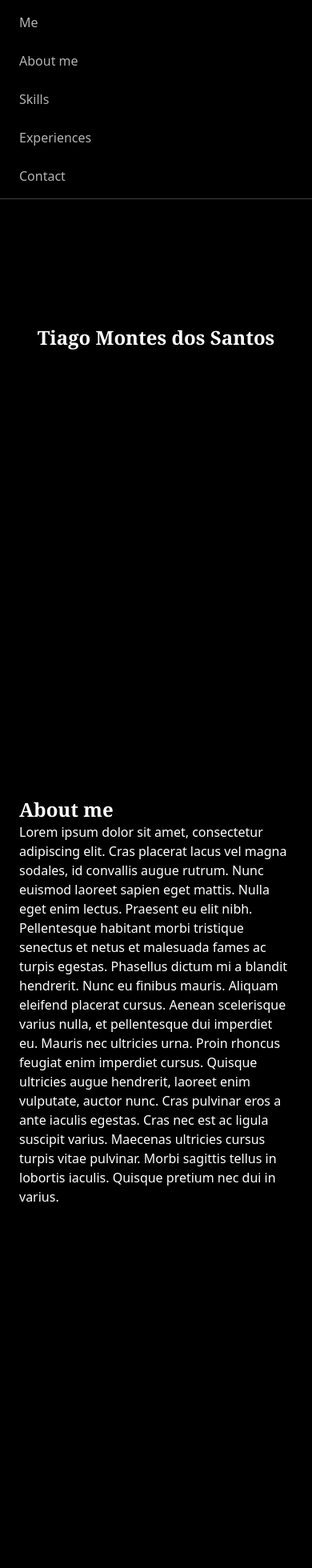
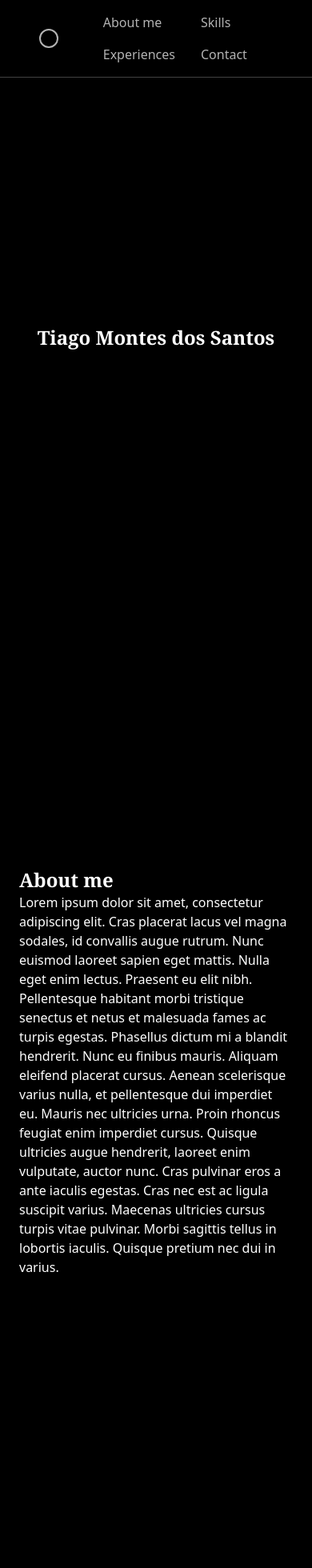
Before and after one commit to TiagoMontes/portfolio, a Next.js app: page / in a window 390 px wide. Shown: the top 1960 px of the page at 80% size. Built offline with nearby package versions, Linux system fonts and the light colour scheme.

Commit message:
refactor: adjusting mobile version

```diff
--- a/src/app/page.tsx
+++ b/src/app/page.tsx
@@ -1,28 +1,10 @@
 import Footer from "@/components/Footer";
-import BtnScroll from "@/components/BtnScroll";
+import Header from "@/components/Header";
 
 export default function Home() {
   return (
     <div className="flex flex-col items-center justify-center bg-black text-white gap-8 ">
-      <header className="fixed top-0 w-full z-10">
-        <ul className="flex gap-2 flex-col lg:flex-row p-2 border-b border-[rgb(66,66,66)]">
-          <li>
-            <BtnScroll id="index">Me</BtnScroll>
-          </li>
-          <li>
-            <BtnScroll id="about-me">About me</BtnScroll>
-          </li>
-          <li>
-            <BtnScroll id="skills">Skills</BtnScroll>
-          </li>
-          <li>
-            <BtnScroll id="experiences">Experiences</BtnScroll>
-          </li>
-          <li>
-            <BtnScroll id="contact">Contact</BtnScroll>
-          </li>
-        </ul>
-      </header>
+      <Header />
 
       <main className="flex flex-col gap-32 px-6">
         <section
@@ -34,8 +16,8 @@ export default function Home() {
           </h1>
         </section>
 
-        <section id="about-me" className="flex flex-col h-screen pt-6">
-          <h1 className="font-bold font-serif text-2xl">About me</h1>
+        <section id="about-me" className="flex flex-col h-screen lg:pt-6 pt-16">
+          <h1 className="font-bold font-serif text-2xl pt-12">About me</h1>
           <p>
             Lorem ipsum dolor sit amet, consectetur adipiscing elit. Cras
             placerat lacus vel magna sodales, id convallis augue rutrum. Nunc
@@ -53,8 +35,8 @@ export default function Home() {
           </p>
         </section>
 
-        <section id="skills" className="flex flex-col h-screen pt-6">
-          <h1 className="font-bold font-serif text-2xl">Skills</h1>
+        <section id="skills" className="flex flex-col h-screen lg:pt-6 pt-16">
+          <h1 className="font-bold font-serif text-2xl pt-12">Skills</h1>
           <p>
             Lorem ipsum dolor sit amet, consectetur adipiscing elit. Cras
             placerat lacus vel magna sodales, id convallis augue rutrum. Nunc
@@ -72,8 +54,11 @@ export default function Home() {
           </p>
         </section>
 
-        <section id="experiences" className="flex flex-col h-screen pt-6">
-          <h1 className="font-bold font-serif text-2xl">Experiences</h1>
+        <section
+          id="experiences"
+          className="flex flex-col h-screen lg:pt-6 pt-16"
+        >
+          <h1 className="font-bold font-serif text-2xl pt-12">Experiences</h1>
           <p>
             Lorem ipsum dolor sit amet, consectetur adipiscing elit. Cras
             placerat lacus vel magna sodales, id convallis augue rutrum. Nunc
@@ -91,8 +76,8 @@ export default function Home() {
           </p>
         </section>
 
-        <section id="contact" className="flex flex-col pt-6">
-          <h1 className="font-bold font-serif text-2xl">Contact</h1>
+        <section id="contact" className="flex flex-col lg:pt-0 pt-16">
+          <h1 className="font-bold font-serif text-2xl pt-12 ">Contact</h1>
           <p>
             Lorem ipsum dolor sit amet, consectetur adipiscing elit. Cras
             placerat lacus vel magna sodales, id convallis augue rutrum. Nunc
--- a/src/components/BtnScroll.tsx
+++ b/src/components/BtnScroll.tsx
@@ -22,7 +22,7 @@ export default function BtnScroll({
 
   return (
     <button
-      className={`${className} px-4 py-2 duration-300 bg-black opacity-70 hover:bg-[rgb(22,22,22)] hover:opacity-100 rounded-lg`}
+      className={`${className} px-4 py-2 bg-transparent duration-300 bg-black opacity-70 hover:bg-[rgb(22,22,22)] hover:opacity-100 rounded-lg`}
       onClick={() => handleClickScroll(id)}
     >
       {children}
--- /dev/null
+++ b/src/components/Header.tsx
@@ -0,0 +1,32 @@
+"use client";
+
+import BtnScroll from "@/components/BtnScroll";
+
+export default function Header() {
+  return (
+    <header className="fixed top-0 mb-10 w-full bg-black z-10">
+      <ul className="flex gap-6 lg:flex-row items-center p-2 justify-center border-b border-[rgb(66,66,66)]">
+        <li>
+          <BtnScroll id="index">
+            <div className="h-6 w-6 rounded-full border-2 border-white"></div>
+          </BtnScroll>
+        </li>
+
+        <div className="lg:flex lg:gap-2 grid grid-cols-2">
+          <li>
+            <BtnScroll id="about-me">About me</BtnScroll>
+          </li>
+          <li>
+            <BtnScroll id="skills">Skills</BtnScroll>
+          </li>
+          <li>
+            <BtnScroll id="experiences">Experiences</BtnScroll>
+          </li>
+          <li>
+            <BtnScroll id="contact">Contact</BtnScroll>
+          </li>
+        </div>
+      </ul>
+    </header>
+  );
+}
```
